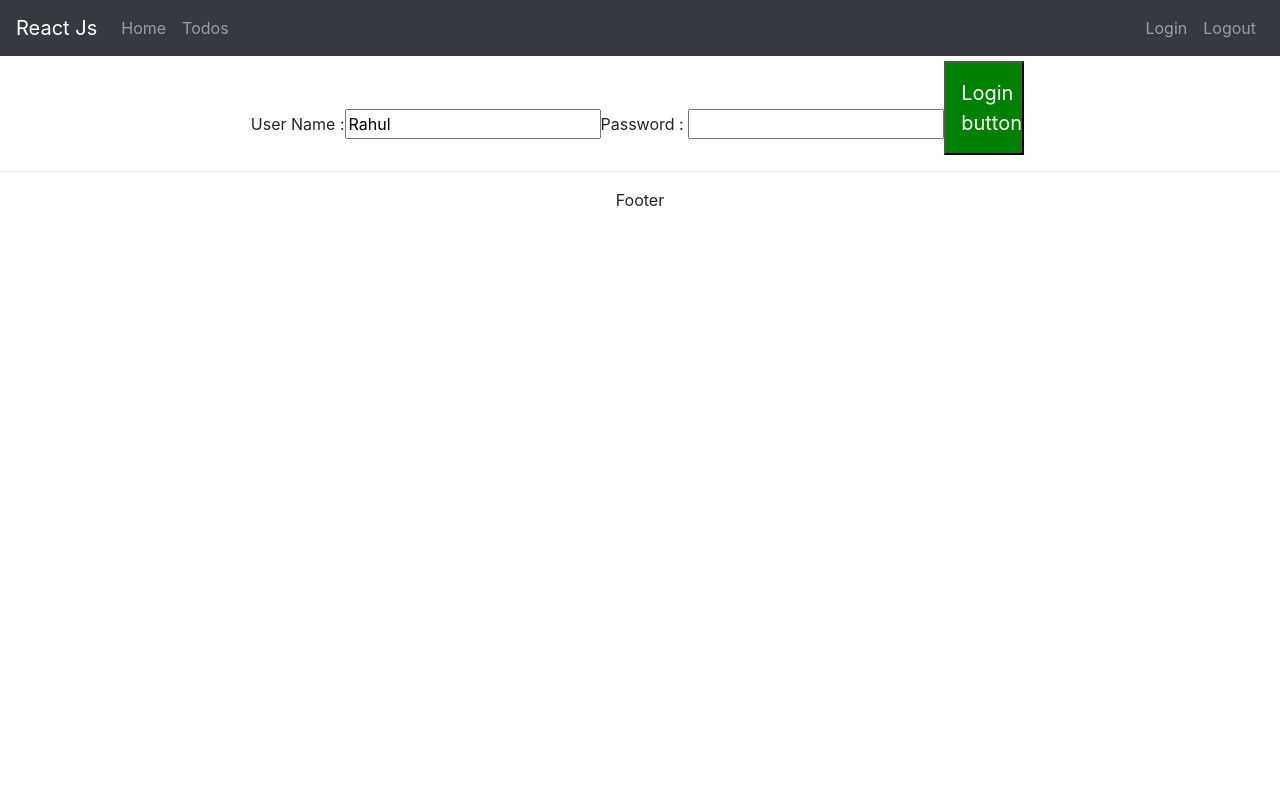
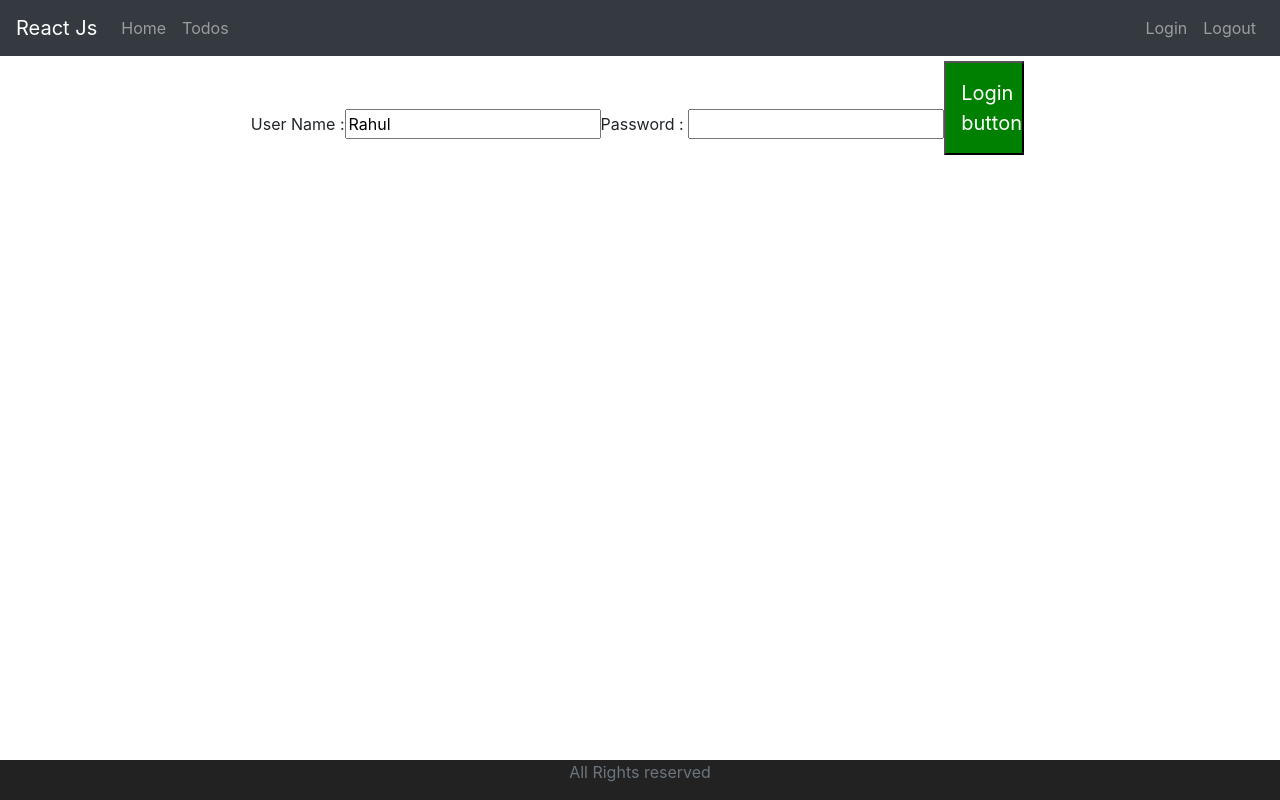
Before and after one commit to rm505125/first-full-stack-app, a React (Create React App) app: page / in a window 1280 px wide. Built offline with nearby package versions, Linux system fonts and the light colour scheme.

Commit message:
footer added

```diff
--- a/src/App.css
+++ b/src/App.css
@@ -36,3 +36,11 @@
     transform: rotate(360deg);
   }
 }
+
+.footer {
+  position: absolute;
+  bottom: 0;
+  width: 100%;
+  height: 40px;
+  background-color: #222;
+}
--- a/src/Components/Todo/FooterComponent.js
+++ b/src/Components/Todo/FooterComponent.js
@@ -3,10 +3,9 @@
 class FooterComponent extends Component {
   render() {
     return (
-      <div>
-        <hr />
-        Footer
-      </div>
+      <footer className="footer">
+        <span className="text-muted">All Rights reserved </span>
+      </footer>
     );
   }
 }
--- /dev/null
+++ b/src/Components/Todo/LogoutComponent.js
@@ -0,0 +1,13 @@
+import { Component } from "react";
+
+class LogoutComponent extends Component {
+  render() {
+    return (
+      <>
+        <h1>You are logged out</h1>
+        <div className="container">Thank you for using our application</div>
+      </>
+    );
+  }
+}
+export default LogoutComponent;
--- a/src/Components/Todo/TodoApp.js
+++ b/src/Components/Todo/TodoApp.js
@@ -8,6 +8,7 @@
 import ListTodosComponent from "./ListTodosComponent";
 import HeaderComponent from "./HeaderComponent";
 import FooterComponent from "./FooterComponent";
+import LogoutComponent from "./LogoutComponent";
 
 class TodoApp extends Component {
   render() {
@@ -25,6 +26,7 @@
               element={<WelcomeComponentWithParams />}
             />
             <Route path="/todos" element={<ListTodosComponent />} />
+            <Route path="/logout" element={<LogoutComponent />} />
             <Route path="*" element={<ErrorComponent />} />
           </Routes>
           <FooterComponent />
```
